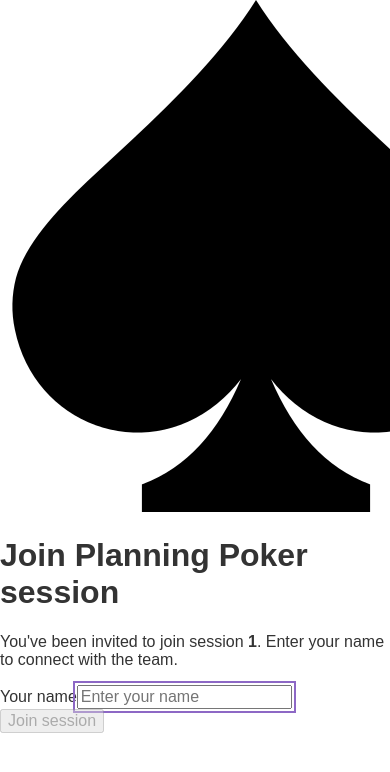
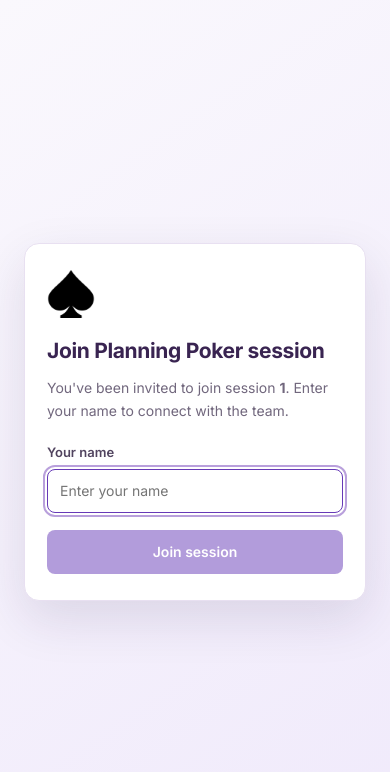
Before and after one commit to mariaruban80/simply-poker-react, a React (Vite) app: page /session/1 in a window 390 px wide. Shown: the top 772 px of the page. Built offline with nearby package versions, Linux system fonts and the light colour scheme.

Commit message:
Polish invite join screen and profile menu typography

```diff
--- a/src/styles.css
+++ b/src/styles.css
@@ -480,3 +480,39 @@
 .legacy-session .legacy-story-description p{margin:6px 0}
 .legacy-session .legacy-story-description ul,.legacy-session .legacy-story-description ol{padding-left:22px}
 @media(max-width:700px){.legacy-session .legacy-rich-content{min-height:115px;max-height:220px}.legacy-session .legacy-rich-toolbar{gap:2px;padding:6px}}
+
+/* Invite-link join screen */
+.legacy-session.legacy-invite-join{min-height:100vh;display:grid;place-items:center;padding:24px;background:linear-gradient(145deg,#faf8fd,#f0eafb)}
+.legacy-invite-join-card{width:min(440px,100%);padding:34px;background:#fff;border:1px solid #e8e0f1;border-radius:18px;box-shadow:0 18px 50px rgba(45,22,75,.12);font-family:Inter,"Segoe UI",Roboto,Arial,sans-serif}
+.legacy-invite-join-card>img{width:48px;height:48px;object-fit:contain}
+.legacy-invite-join-card h1{margin:16px 0 8px;color:#392451;font-size:23px;font-weight:700;letter-spacing:-.35px}
+.legacy-invite-join-card p{color:#71677d;font-size:14px;line-height:1.6}
+.legacy-invite-join-card form{display:grid;gap:9px;margin-top:22px}
+.legacy-invite-join-card label{color:#51445f;font-size:13px;font-weight:600}
+.legacy-invite-join-card input{height:44px;border:1px solid #dcd4e7;border-radius:8px;padding:0 12px;font:14px Inter,"Segoe UI",Roboto,Arial,sans-serif}
+.legacy-invite-join-card input:focus{outline:2px solid #b9a0dc;border-color:#673ab7}
+.legacy-invite-join-card form button{height:44px;margin-top:8px;border:0;border-radius:8px;background:#673ab7;color:#fff;font:600 14px Inter,"Segoe UI",Roboto,Arial,sans-serif}
+.legacy-invite-join-card form button:disabled{opacity:.5;cursor:not-allowed}
+
+/* Professional typography and consistent profile-menu actions */
+.legacy-session .profile-tools,.legacy-session .profile-dropdown,.legacy-session .profile-dropdown button,.legacy-session .language-modal-inline{font-family:Inter,"Segoe UI",Roboto,Arial,sans-serif}
+.legacy-session .profile-dropdown{padding:9px;box-shadow:0 14px 38px rgba(35,18,57,.16);border:1px solid #e9e2f0}
+.legacy-session .profile-menu-heading{padding:7px 7px 13px}
+.legacy-session .profile-menu-heading strong{font-size:13px;font-weight:650;letter-spacing:.05px;color:#30243d}
+.legacy-session .profile-menu-heading small{font-size:11px;font-weight:400;color:#82798c}
+.legacy-session .profile-dropdown .profile-menu-item{width:100%;min-height:40px;display:flex;align-items:center;gap:10px;padding:9px 10px;border:0;border-radius:7px;background:transparent;color:#453951;text-align:left;font-size:12.5px;font-weight:550;letter-spacing:.08px;line-height:1.35}
+.legacy-session .profile-dropdown .profile-menu-item svg{flex:0 0 16px;color:#78638f;stroke-width:1.8}
+.legacy-session .profile-dropdown .profile-menu-item span{flex:1;min-width:0}
+.legacy-session .profile-dropdown .profile-menu-item small{margin-left:auto;color:#83798e;font-size:10.5px;font-weight:500}
+.legacy-session .profile-dropdown .profile-menu-item:hover{background:#f5f1fa;color:#542d8a}
+.legacy-session .profile-dropdown .profile-menu-item:hover svg{color:#673ab7}
+.legacy-session .profile-dropdown .profile-menu-item.profile-leave{margin-top:5px;border-top:1px solid #eee9f3;border-radius:0 0 7px 7px;padding-top:12px;color:#a43b39}
+.legacy-session .profile-dropdown .profile-menu-item.profile-leave svg{color:#a43b39}
+.legacy-session .profile-dropdown .profile-status-on{color:#21834a!important}
+.legacy-session .profile-dropdown .profile-status-off{color:#82798c!important}
+.legacy-session .profile-trigger,.legacy-session .legacy-invite,.legacy-session .legacy-session-toolbar{font-family:Inter,"Segoe UI",Roboto,Arial,sans-serif}
+@media(max-width:700px){
+ .legacy-invite-join-card{padding:26px 22px;border-radius:15px}
+ .legacy-invite-join-card h1{font-size:21px}
+ .legacy-session .profile-dropdown .profile-menu-item{min-height:43px;font-size:13px}
+}
```
